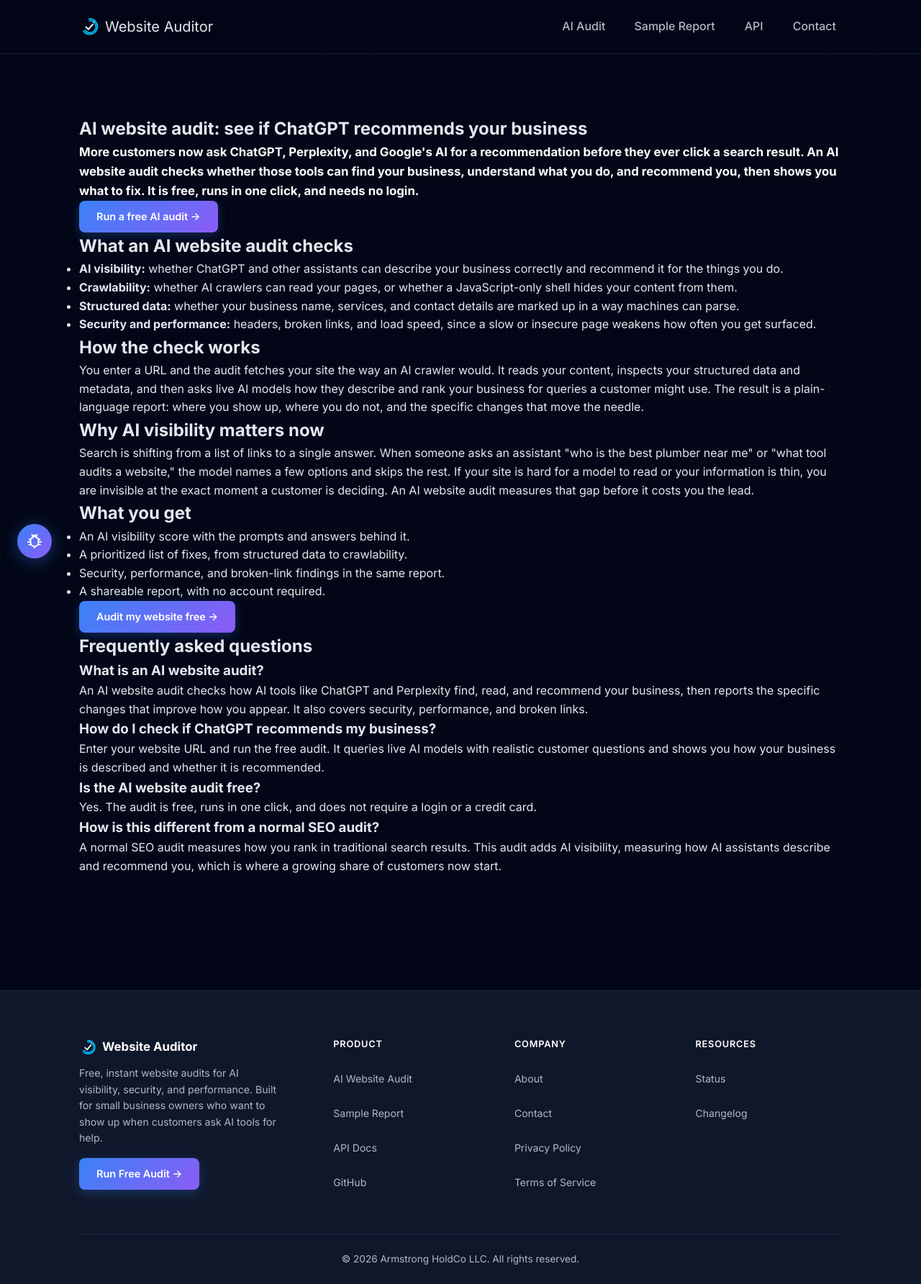
After one commit to SpikeyCoder/chaos_tester, a Flask app: page /ai-website-audit in a window 1280 px wide. The commit adds this page. Shown: the whole page at 72% size. Run offline with Flask 3, Linux system fonts and the light colour scheme; parts of the project's set-up code (start-up, migrations or seed data) failed here and were passed over; some libraries are stand-ins or nearby versions.

Commit message:
SEO P1+P2: AI-visibility landing page + de-index removed pages
P1 — new /ai-website-audit landing page (templates/ai_website_audit.html):
  targets the AI-visibility cluster (ai website audit, 'does ChatGPT
  recommend my business'), keyword-led title/meta/OG, H1, content sections,
  CTA to the audit, and FAQPage JSON-LD. Linked from nav + footer (sitewide,
  incl. homepage) and added to sitemap.xml.

P2 — /features and /how-it-works (intentionally removed) now return 410 Gone
  so Google de-indexes them quickly instead of soft-404 lingering.

No existing routes/templates touched beyond base.html nav/footer links.

```diff
--- a/app.py
+++ b/app.py
@@ -1689,6 +1689,7 @@ def sitemap_xml():
     today = datetime.utcnow().strftime("%Y-%m-%d")
     pages = [
         {"loc": "https://website-auditor.io/", "priority": "1.0", "changefreq": "weekly", "lastmod": today},
+        {"loc": "https://website-auditor.io/ai-website-audit", "priority": "0.9", "changefreq": "monthly", "lastmod": today},
         {"loc": "https://website-auditor.io/sample-report", "priority": "0.7", "changefreq": "monthly", "lastmod": "2026-03-14"},
         {"loc": "https://website-auditor.io/latest", "priority": "0.6", "changefreq": "daily", "lastmod": today},
         {"loc": "https://website-auditor.io/api", "priority": "0.7", "changefreq": "monthly", "lastmod": today},
@@ -1751,6 +1752,19 @@ def changelog_page():
     return render_template("changelog.html")
 
 
+@app.route("/ai-website-audit")
+def ai_website_audit_page():
+    return render_template("ai_website_audit.html")
+
+
+# These pages were intentionally removed. Return 410 Gone so search engines
+# de-index them promptly instead of treating them as lingering soft-404s.
+@app.route("/features")
+@app.route("/how-it-works")
+def removed_pages_gone():
+    return Response("This page has been removed.", status=410, mimetype="text/plain")
+
+
 if __name__ == "__main__":
     main()
 
--- /dev/null
+++ b/templates/ai_website_audit.html
@@ -0,0 +1,84 @@
+{% extends "base.html" %}
+
+{% block title %}AI Website Audit — See If ChatGPT Recommends Your Business | Website Auditor{% endblock %}
+{% block meta_description %}Free AI website audit. Check how your business appears in ChatGPT, Perplexity, and other AI tools, alongside security, performance, and broken-link checks. No login required.{% endblock %}
+{% block og_title %}AI Website Audit — See If ChatGPT Recommends Your Business{% endblock %}
+{% block og_description %}Run a free AI website audit and see how your business shows up when customers ask ChatGPT and other AI tools for a recommendation.{% endblock %}
+
+{% block content %}
+<article class="u-padding-y">
+  <h1>AI website audit: see if ChatGPT recommends your business</h1>
+  <p class="u-text-1-rem-white">More customers now ask ChatGPT, Perplexity, and Google's AI for a recommendation before they ever click a search result. An AI website audit checks whether those tools can find your business, understand what you do, and recommend you, then shows you what to fix. It is free, runs in one click, and needs no login.</p>
+
+  <p><a class="btn btn-primary u-cta-padding-md" href="/#audit">Run a free AI audit →</a></p>
+
+  <h2>What an AI website audit checks</h2>
+  <ul>
+    <li><strong>AI visibility:</strong> whether ChatGPT and other assistants can describe your business correctly and recommend it for the things you do.</li>
+    <li><strong>Crawlability:</strong> whether AI crawlers can read your pages, or whether a JavaScript-only shell hides your content from them.</li>
+    <li><strong>Structured data:</strong> whether your business name, services, and contact details are marked up in a way machines can parse.</li>
+    <li><strong>Security and performance:</strong> headers, broken links, and load speed, since a slow or insecure page weakens how often you get surfaced.</li>
+  </ul>
+
+  <h2>How the check works</h2>
+  <p>You enter a URL and the audit fetches your site the way an AI crawler would. It reads your content, inspects your structured data and metadata, and then asks live AI models how they describe and rank your business for queries a customer might use. The result is a plain-language report: where you show up, where you do not, and the specific changes that move the needle.</p>
+
+  <h2>Why AI visibility matters now</h2>
+  <p>Search is shifting from a list of links to a single answer. When someone asks an assistant "who is the best plumber near me" or "what tool audits a website," the model names a few options and skips the rest. If your site is hard for a model to read or your information is thin, you are invisible at the exact moment a customer is deciding. An AI website audit measures that gap before it costs you the lead.</p>
+
+  <h2>What you get</h2>
+  <ul>
+    <li>An AI visibility score with the prompts and answers behind it.</li>
+    <li>A prioritized list of fixes, from structured data to crawlability.</li>
+    <li>Security, performance, and broken-link findings in the same report.</li>
+    <li>A shareable report, with no account required.</li>
+  </ul>
+
+  <p><a class="btn btn-primary u-cta-padding-md" href="/#audit">Audit my website free →</a></p>
+
+  <h2>Frequently asked questions</h2>
+
+  <h3>What is an AI website audit?</h3>
+  <p>An AI website audit checks how AI tools like ChatGPT and Perplexity find, read, and recommend your business, then reports the specific changes that improve how you appear. It also covers security, performance, and broken links.</p>
+
+  <h3>How do I check if ChatGPT recommends my business?</h3>
+  <p>Enter your website URL and run the free audit. It queries live AI models with realistic customer questions and shows you how your business is described and whether it is recommended.</p>
+
+  <h3>Is the AI website audit free?</h3>
+  <p>Yes. The audit is free, runs in one click, and does not require a login or a credit card.</p>
+
+  <h3>How is this different from a normal SEO audit?</h3>
+  <p>A normal SEO audit measures how you rank in traditional search results. This audit adds AI visibility, measuring how AI assistants describe and recommend you, which is where a growing share of customers now start.</p>
+</article>
+{% endblock %}
+
+{% block extra_schema %}
+<script type="application/ld+json">
+{
+  "@context": "https://schema.org",
+  "@type": "FAQPage",
+  "mainEntity": [
+    {
+      "@type": "Question",
+      "name": "What is an AI website audit?",
+      "acceptedAnswer": { "@type": "Answer", "text": "An AI website audit checks how AI tools like ChatGPT and Perplexity find, read, and recommend your business, then reports the specific changes that improve how you appear. It also covers security, performance, and broken links." }
+    },
+    {
+      "@type": "Question",
+      "name": "How do I check if ChatGPT recommends my business?",
+      "acceptedAnswer": { "@type": "Answer", "text": "Enter your website URL and run the free audit. It queries live AI models with realistic customer questions and shows you how your business is described and whether it is recommended." }
+    },
+    {
+      "@type": "Question",
+      "name": "Is the AI website audit free?",
+      "acceptedAnswer": { "@type": "Answer", "text": "Yes. The audit is free, runs in one click, and does not require a login or a credit card." }
+    },
+    {
+      "@type": "Question",
+      "name": "How is this different from a normal SEO audit?",
+      "acceptedAnswer": { "@type": "Answer", "text": "A normal SEO audit measures how you rank in traditional search results. This audit adds AI visibility, measuring how AI assistants describe and recommend you, which is where a growing share of customers now start." }
+    }
+  ]
+}
+</script>
+{% endblock %}
--- a/templates/base.html
+++ b/templates/base.html
@@ -95,6 +95,7 @@
                 <span></span><span></span><span></span>
             </button>
             <nav id="mainNav" aria-label="Main navigation">
+                <a href="/ai-website-audit"{% if request.path == '/ai-website-audit' %} aria-current="page"{% endif %}>AI Audit</a>
                 <a href="/sample-report"{% if request.path == '/sample-report' %} aria-current="page"{% endif %}>Sample Report</a>
                 <a href="/api"{% if request.path == '/api' %} aria-current="page"{% endif %}>API</a>
                 <a href="/contact"{% if request.path == '/contact' %} aria-current="page"{% endif %}>Contact</a>
@@ -129,6 +130,7 @@
                 </div>
                 <div class="footer-col">
                     <div class="footer-col-title">Product</div>
+                    <a href="/ai-website-audit"{% if request.path == '/ai-website-audit' %} aria-current="page"{% endif %}>AI Website Audit</a>
                     <a href="/sample-report"{% if request.path == '/sample-report' %} aria-current="page"{% endif %}>Sample Report</a>
                     <a href="/api"{% if request.path == '/api' %} aria-current="page"{% endif %}>API Docs</a>
                     <a href="https://github.com/SpikeyCoder/chaos_tester" rel="noopener" target="_blank">GitHub</a>
```
